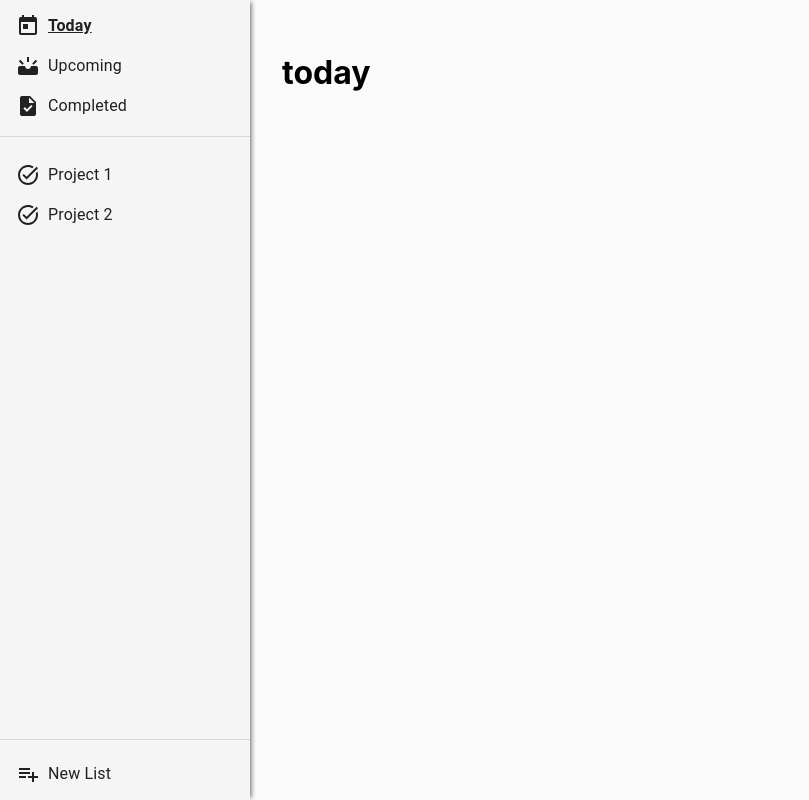
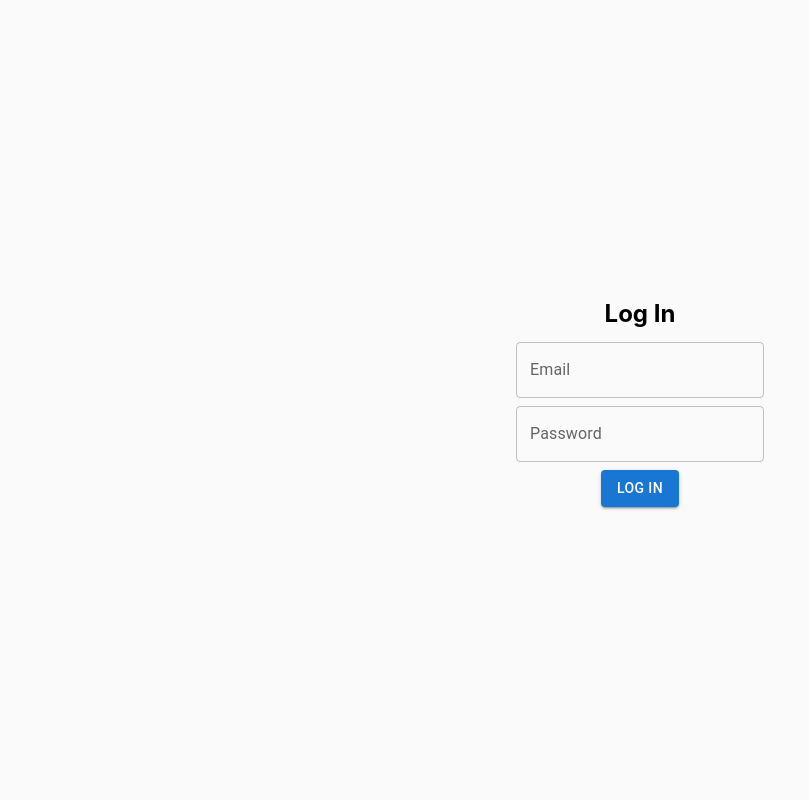
Before and after one commit to MitchStark10/venom-electron, a React (Create React App) app: page / in a window 1280 px wide. Shown: the whole page, without its empty margins (0-809 px from the left). Built offline with nearby package versions, Linux system fonts and the light colour scheme.

Commit message:
beginning to work with user apis

```diff
--- a/package.json
+++ b/package.json
@@ -17,6 +17,7 @@
     "@testing-library/user-event": "^13.5.0",
     "react": "^18.2.0",
     "react-dom": "^18.2.0",
+    "react-hook-form": "^7.49.2",
     "react-redux": "^9.0.4",
     "react-scripts": "5.0.1",
     "web-vitals": "^2.1.4"
--- /dev/null
+++ b/src/Layout/LoginSignUp/LoginForm.tsx
@@ -0,0 +1,78 @@
+import { Button, TextField, styled } from "@mui/material";
+import { useState } from "react";
+import { Controller, useForm } from "react-hook-form";
+import { FormHeader } from "../../components/FormHeader";
+import {
+  hasNestedError,
+  isResponseErrorType,
+} from "../../lib/isResponseErrorType";
+import { useLoginMutation } from "../../store/slices/userSlice";
+
+interface LoginFormData {
+  email: string;
+  password: string;
+}
+
+const LoginFormContainer = styled("div")(({ theme }) => ({
+  display: "flex",
+  flexDirection: "column",
+  justifyContent: "center",
+  alignItems: "center",
+  gap: theme.spacing(4),
+}));
+
+export const LoginForm = () => {
+  const { control, handleSubmit } = useForm<LoginFormData>();
+  const [error, setError] = useState<string | null>(null);
+  const [login] = useLoginMutation();
+
+  const onLoginClick = handleSubmit(async (formData) => {
+    const response = await login(formData);
+
+    if (isResponseErrorType(response)) {
+      console.error(response.error);
+      if (hasNestedError(response)) {
+        setError(response.error.error);
+      } else {
+        setError("Error logging in");
+      }
+      return;
+    }
+
+    localStorage.setItem("authToken", response.data.token);
+  });
+
+  return (
+    <LoginFormContainer>
+      <FormHeader>Log In</FormHeader>
+      <Controller
+        control={control}
+        name="email"
+        render={({ field: { onChange, value } }) => (
+          <TextField
+            label="Email"
+            type="email"
+            onChange={onChange}
+            value={value}
+          />
+        )}
+      />
+      <Controller
+        control={control}
+        name="password"
+        render={({ field: { onChange, value } }) => (
+          <TextField
+            label="Password"
+            type="password"
+            onChange={onChange}
+            value={value}
+          />
+        )}
+      />
+      {error ? <div>{error}</div> : null}
+      <Button variant="contained" onClick={onLoginClick}>
+        Log In
+      </Button>
+    </LoginFormContainer>
+  );
+};
--- /dev/null
+++ b/src/Layout/LoginSignUp/index.tsx
@@ -0,0 +1,23 @@
+import { styled } from "@mui/material";
+import { LoginForm } from "./LoginForm";
+
+const LoginSignUpContainer = styled("div")(({ theme }) => ({
+  height: "100vh",
+  width: "100vw",
+  display: "flex",
+  justifyContent: "center",
+  alignItems: "center",
+  color: theme.palette.mode === "light" ? "black" : "white",
+  backgroundColor:
+    theme.palette.mode === "light"
+      ? theme.palette.grey[50]
+      : theme.palette.grey[900],
+}));
+
+export const LoginSignUp = () => {
+  return (
+    <LoginSignUpContainer>
+      <LoginForm />
+    </LoginSignUpContainer>
+  );
+};
--- a/src/Layout/index.tsx
+++ b/src/Layout/index.tsx
@@ -1,5 +1,7 @@
 import { styled } from "@mui/material";
+import { getAuthToken } from "../lib/getAuthToken";
 import { FocusView } from "./FocusView";
+import { LoginSignUp } from "./LoginSignUp";
 import { ModalEntryPoint } from "./Modal/ModalEntryPoint";
 import { SideBar } from "./Sidebar";
 
@@ -13,6 +15,14 @@ const StyledLayout = styled("div")(({ theme }) => ({
 }));
 
 export const Layout = () => {
+  if (!getAuthToken()) {
+    return (
+      <StyledLayout>
+        <LoginSignUp />
+      </StyledLayout>
+    );
+  }
+
   // const params = new URLSearchParams(global.location.search);
   // if (params.get("isNewTaskOnly") === "true") {
   //   return (
--- /dev/null
+++ b/src/components/FormHeader.tsx
@@ -0,0 +1,10 @@
+import { styled } from "@mui/material";
+
+export const FormHeader = styled("h2")(({ theme }) => ({
+  display: "flex",
+  flexDirection: "column",
+  justifyContent: "center",
+  alignItems: "center",
+  padding: theme.spacing(2),
+  margin: theme.spacing(1),
+}));
--- /dev/null
+++ b/src/lib/getAuthToken.ts
@@ -0,0 +1,5 @@
+export const getAuthToken = () => {
+  const authToken = localStorage.getItem("AUTH_TOKEN");
+
+  return authToken || null;
+};
--- /dev/null
+++ b/src/lib/isResponseErrorType.ts
@@ -0,0 +1,24 @@
+import { SerializedError } from "@reduxjs/toolkit";
+import { FetchBaseQueryError } from "@reduxjs/toolkit/query";
+
+type BaseError = FetchBaseQueryError | SerializedError;
+
+type ResponseErrorType = {
+  error: BaseError;
+};
+
+type NestedErrorType = {
+  error: string;
+};
+
+type ResponseWithNestedError = {
+  error: BaseError & NestedErrorType;
+};
+
+export const isResponseErrorType = (
+  potentialErrorObj: any
+): potentialErrorObj is ResponseErrorType => "error" in potentialErrorObj;
+
+export const hasNestedError = (
+  errorObj: ResponseErrorType
+): errorObj is ResponseWithNestedError => "error" in errorObj.error;
--- /dev/null
+++ b/src/store/slices/userSlice.ts
@@ -0,0 +1,32 @@
+import { createApi, fetchBaseQuery } from "@reduxjs/toolkit/query/react";
+
+interface LoginArgs {
+  email: string;
+  password: string;
+}
+
+interface LoginResponse {
+  token: string;
+}
+
+// Define a service using a base URL and expected endpoints
+export const userApi = createApi({
+  reducerPath: "user",
+  baseQuery: fetchBaseQuery({ baseUrl: process.env.REACT_APP_API_BASE_URL }),
+  endpoints: (builder) => ({
+    login: builder.mutation<LoginResponse, LoginArgs>({
+      query: ({ email, password }) => ({
+        url: "/login",
+        method: "POST",
+        body: {
+          email,
+          password,
+        },
+      }),
+    }),
+  }),
+});
+
+// Export hooks for usage in functional components, which are
+// auto-generated based on the defined endpoints
+export const { useLoginMutation } = userApi;
--- a/src/store/store.ts
+++ b/src/store/store.ts
@@ -1,12 +1,16 @@
 import { configureStore } from "@reduxjs/toolkit";
 import focusViewReducer from "./slices/focusViewSlice";
 import modalReducer from "./slices/modalSlice";
+import { userApi } from "./slices/userSlice";
 
 export const store = configureStore({
   reducer: {
+    user: userApi.reducer,
     focusView: focusViewReducer,
     modal: modalReducer,
   },
+  middleware: (getDefaultMiddleware) =>
+    getDefaultMiddleware().concat(userApi.middleware),
 });
 
 // Infer the `RootState` and `AppDispatch` types from the store itself
```
Also changed, not shown: src/Layout/LoginSignUp/SignUp.tsx (added, +18 -0 lines), 2 other files (tests, documents, lock files or other folders).
